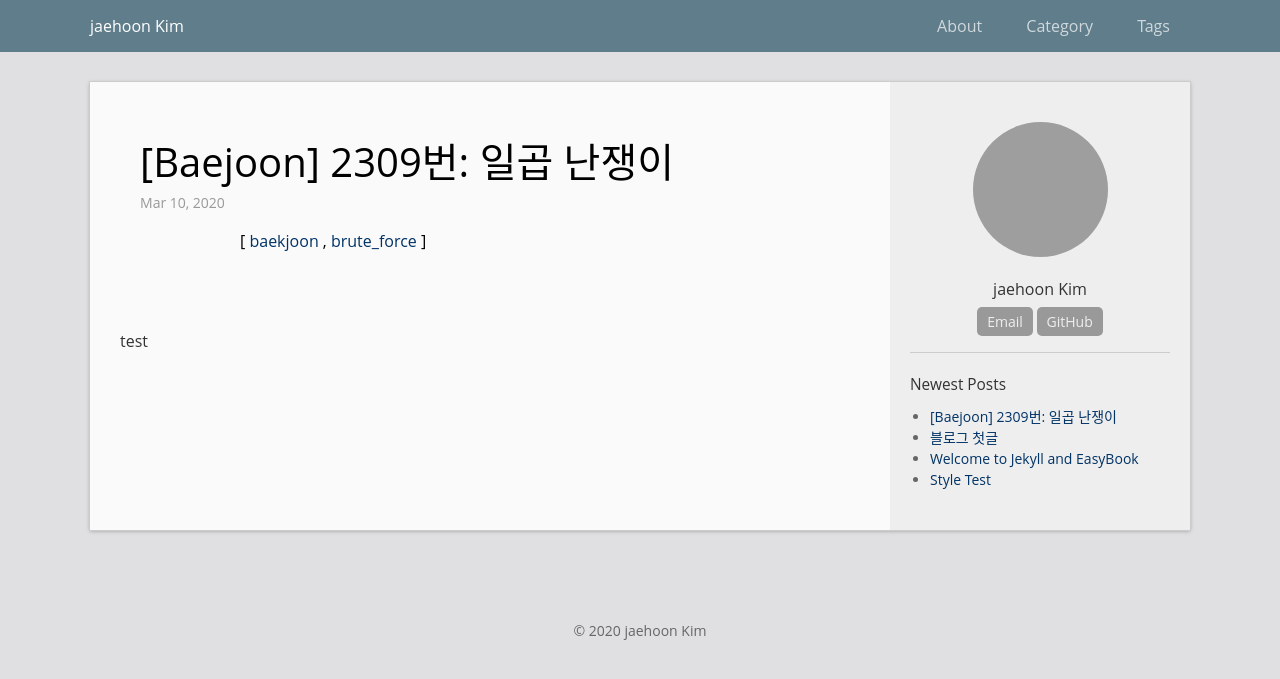
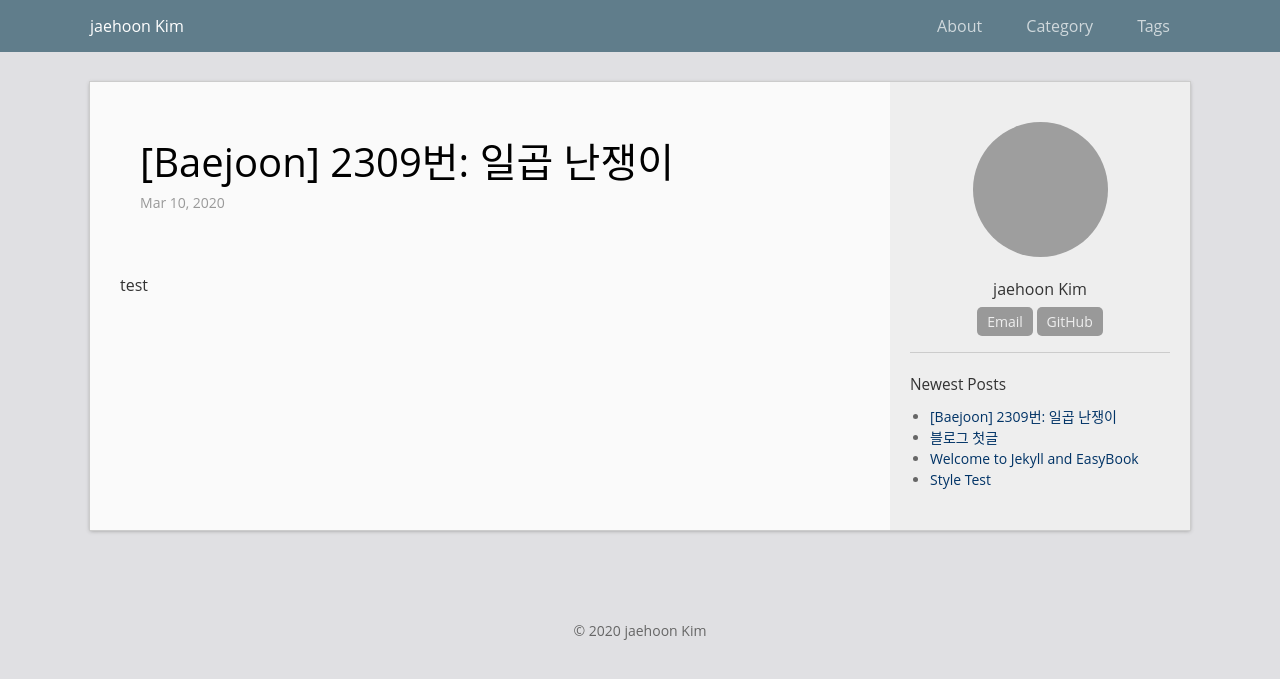
Before and after one commit to jh9875/jh9875.github.io, a Jekyll site: the page built from _posts/2020-03-10-boj2309.markdown, in a window 1280 px wide. Shown: the top 679 px of the page. Built offline with Jekyll 4.4.1, drawn with Linux system fonts in a browser that asks for light colours; grey boxes are pictures that could not be loaded.

Commit message:
update tags

```diff
--- a/_layouts/post.html
+++ b/_layouts/post.html
@@ -6,14 +6,6 @@ layout: default
   <header class="post-header">
     <h1 class="post-title">{{ page.title }}</h1>
     <p class="post-meta">{{ page.date | date: "%b %-d, %Y" }}{% if page.author %} • {{ page.author }}{% endif %}{% if page.meta %} • {{ page.meta }}{% endif %}</p>
-    <p>
-{% if page.tags != empty %}
-  [{% for tag in page.tags %}
-      <a href="/tags/archives#{{ tag | escape }}">{{tag}}</a>
-      {% if forloop.index != page.tags.size %},{% endif %}
-    {% endfor %}]
-{% endif %}
-  </p>
 
   </header>
 
```
